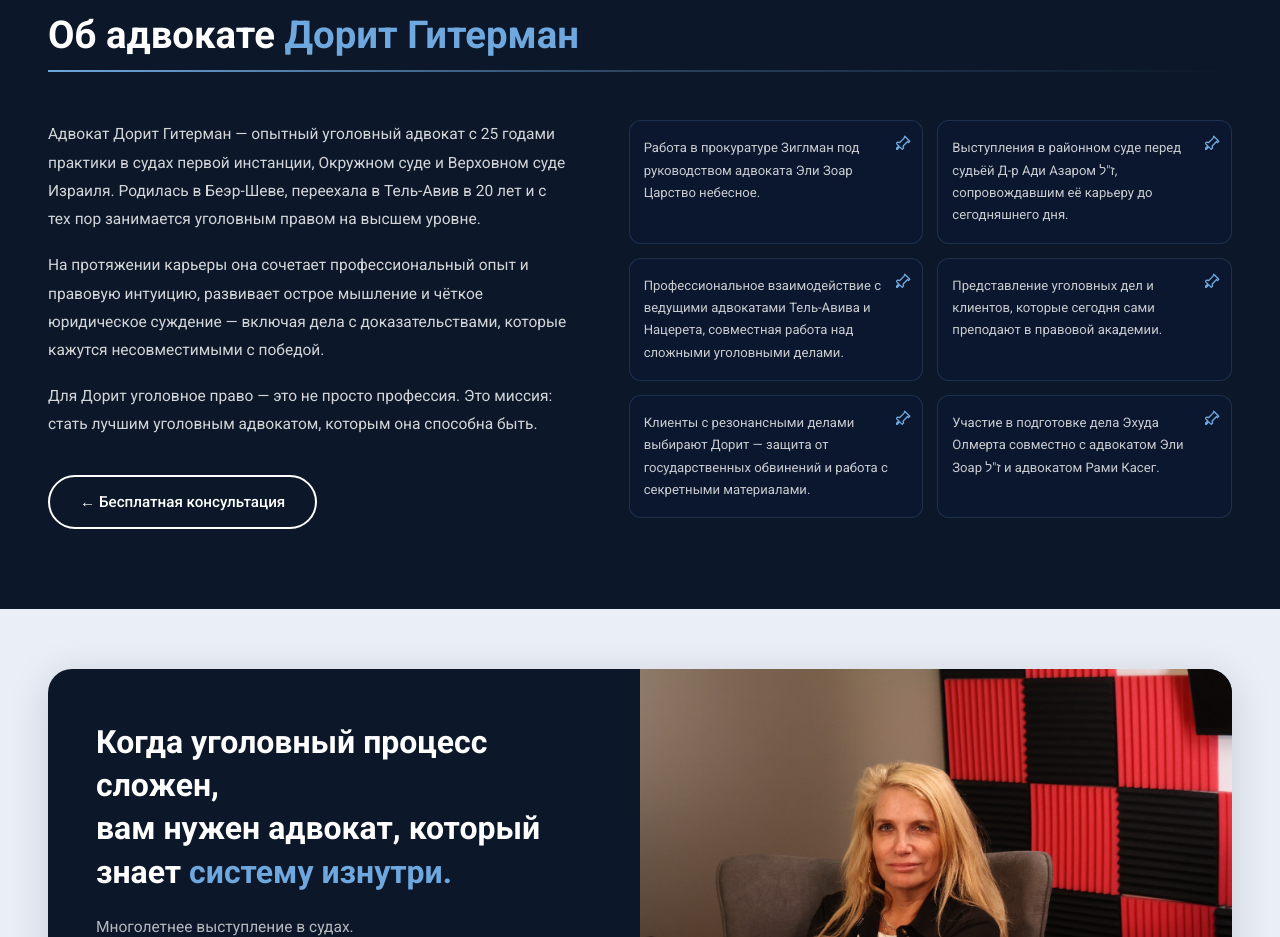
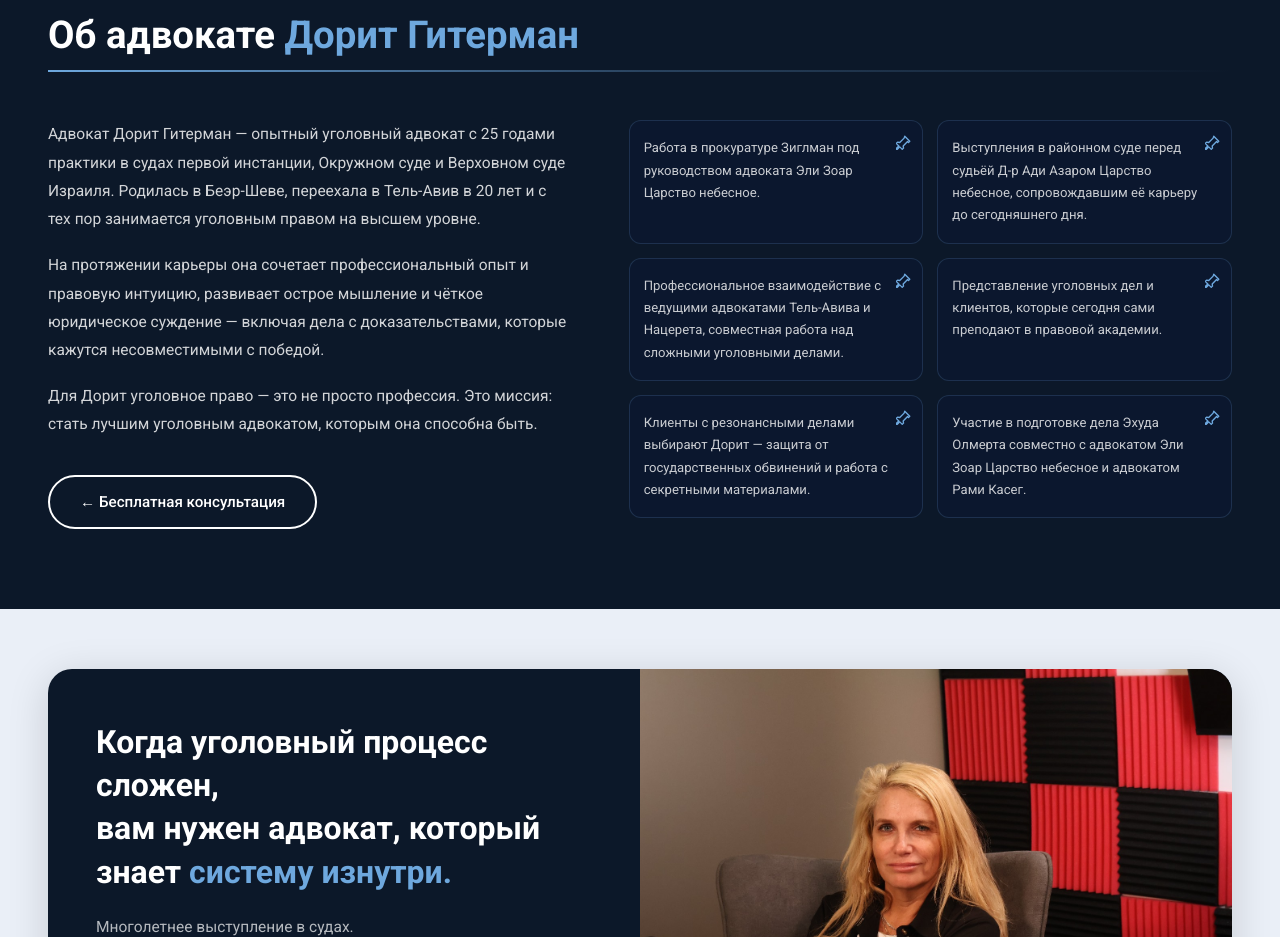
Before and after one commit to orenhacham-lab/claude, a React (Vite) app in the folder website/: page / in a window 1280 px wide. Shown: the part 1680-2617 px from the top of the page. Built offline with nearby package versions, Linux system fonts and the light colour scheme; no server answers.

Commit message:
About: replace remaining ז"ל occurrences with 'Царство небесное'

```diff
--- a/website/src/components/About.jsx
+++ b/website/src/components/About.jsx
@@ -8,11 +8,11 @@ function PinIcon() {
 
 const ACHIEVEMENTS = [
   'Работа в прокуратуре Зиглман под руководством адвоката Эли Зоар Царство небесное.',
-  'Выступления в районном суде перед судьёй Д-р Ади Азаром ז"ל, сопровождавшим её карьеру до сегодняшнего дня.',
+  'Выступления в районном суде перед судьёй Д-р Ади Азаром Царство небесное, сопровождавшим её карьеру до сегодняшнего дня.',
   'Профессиональное взаимодействие с ведущими адвокатами Тель-Авива и Нацерета, совместная работа над сложными уголовными делами.',
   'Представление уголовных дел и клиентов, которые сегодня сами преподают в правовой академии.',
   'Клиенты с резонансными делами выбирают Дорит — защита от государственных обвинений и работа с секретными материалами.',
-  'Участие в подготовке дела Эхуда Олмерта совместно с адвокатом Эли Зоар ז"ל и адвокатом Рами Касег.',
+  'Участие в подготовке дела Эхуда Олмерта совместно с адвокатом Эли Зоар Царство небесное и адвокатом Рами Касег.',
 ]
 
 export default function About() {
```
